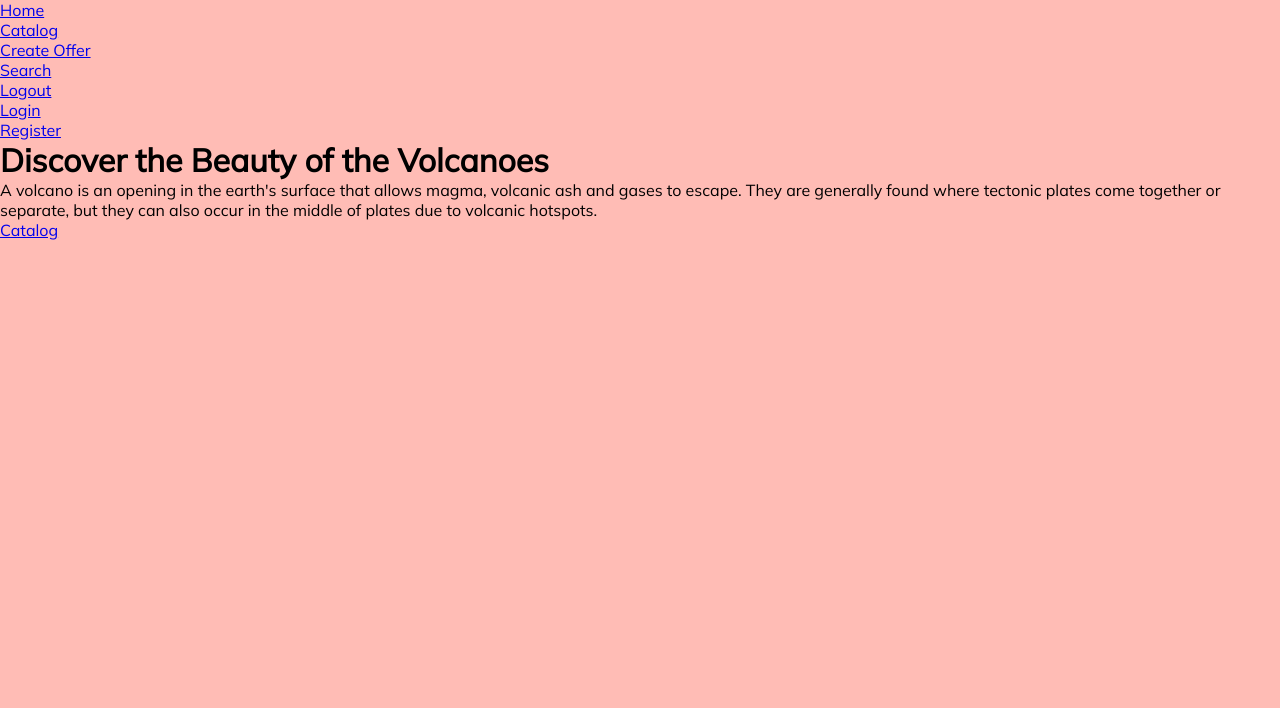
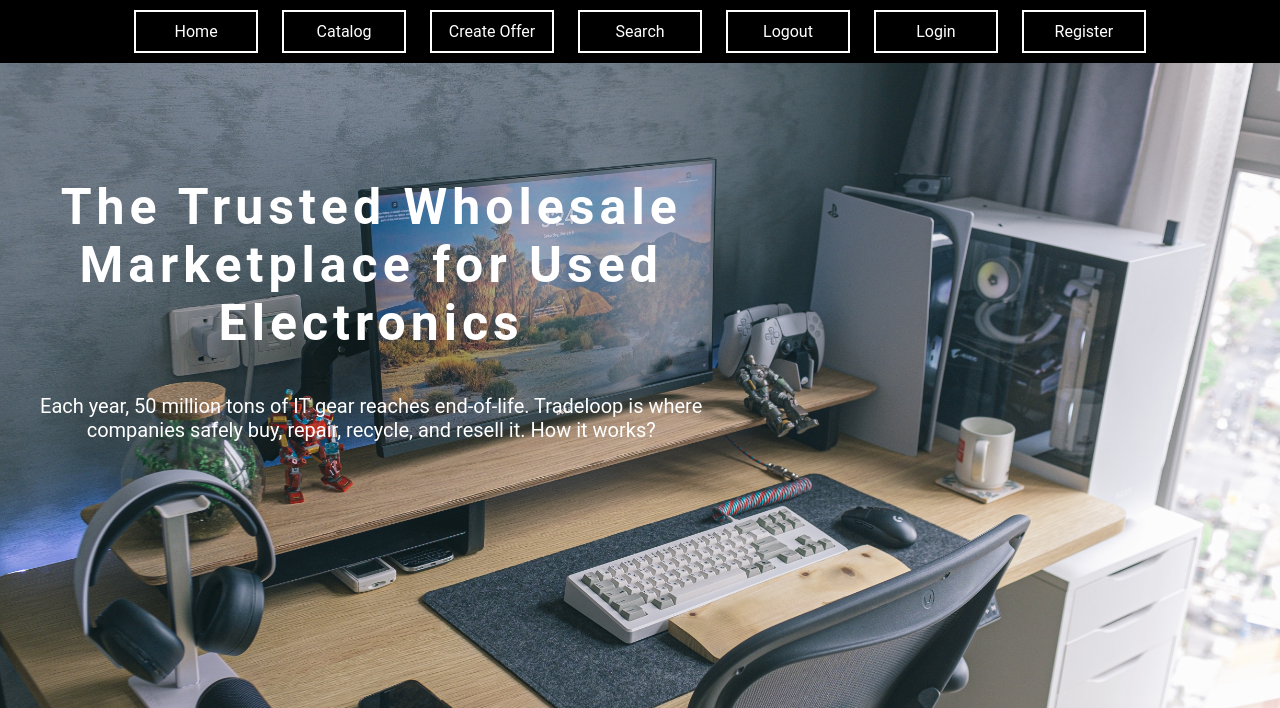
Before and after one commit to AtanasBondzhakov/JavaScript-Back-End-Programming, a Node server app: page / in a window 1280 px wide. Shown: the top 708 px of the page. Run offline with Node 20, Linux system fonts and the light colour scheme; some libraries are stand-ins or nearby versions; some web fonts are replaced.

Commit message:
Configure home page

```diff
--- a/Exam preps/Second Hand Electronics/src/config/expressInit.js
+++ b/Exam preps/Second Hand Electronics/src/config/expressInit.js
@@ -5,7 +5,7 @@ import routes from '../routes.js';
 import { authMiddleware } from '../middlewares/authMIddleware.js';
 
 export default function expressInit(app) {
-    app.use('/static', express.static('src/public'));
+    app.use(express.static('src/public'));
     app.use(urlencoded({ extended: false }));
     app.use(cookieParser());
     app.use(authMiddleware);
--- a/Exam preps/Second Hand Electronics/src/views/home/index.hbs
+++ b/Exam preps/Second Hand Electronics/src/views/home/index.hbs
@@ -1,15 +1,7 @@
-<!-- In case of error, you should display div with class "errorContainer" -->
-<!-- You can choose to display the first error or all of them (error message/s in your opinion) -->
-<!-- <div>
-            <div class="errorContainer">
-                <p>Error</p>
-            </div>
-        </div> -->
-
-<div class="content">
-    <h1>Discover the Beauty of the Volcanoes</h1>
-    <p>A volcano is an opening in the earth's surface that allows magma, volcanic ash and gases to escape. They
-        are generally found where tectonic plates come together or separate, but they can also occur in the
-        middle of plates due to volcanic hotspots.</p>
-    <a href="#" class="catalog">Catalog</a>
-</div>
+<section id="homePage" class="background-img">
+    <div class="introduction">
+        <h1>The Trusted Wholesale Marketplace for Used Electronics</h1>
+        <p>Each year, 50 million tons of IT gear reaches end-of-life. Tradeloop is where companies safely buy, repair,
+            recycle, and resell it. How it works?</p>
+    </div>
+</section>
```
Also changed, not shown: Exam preps/Second Hand Electronics/home.html (deleted, +0 -51 lines).
